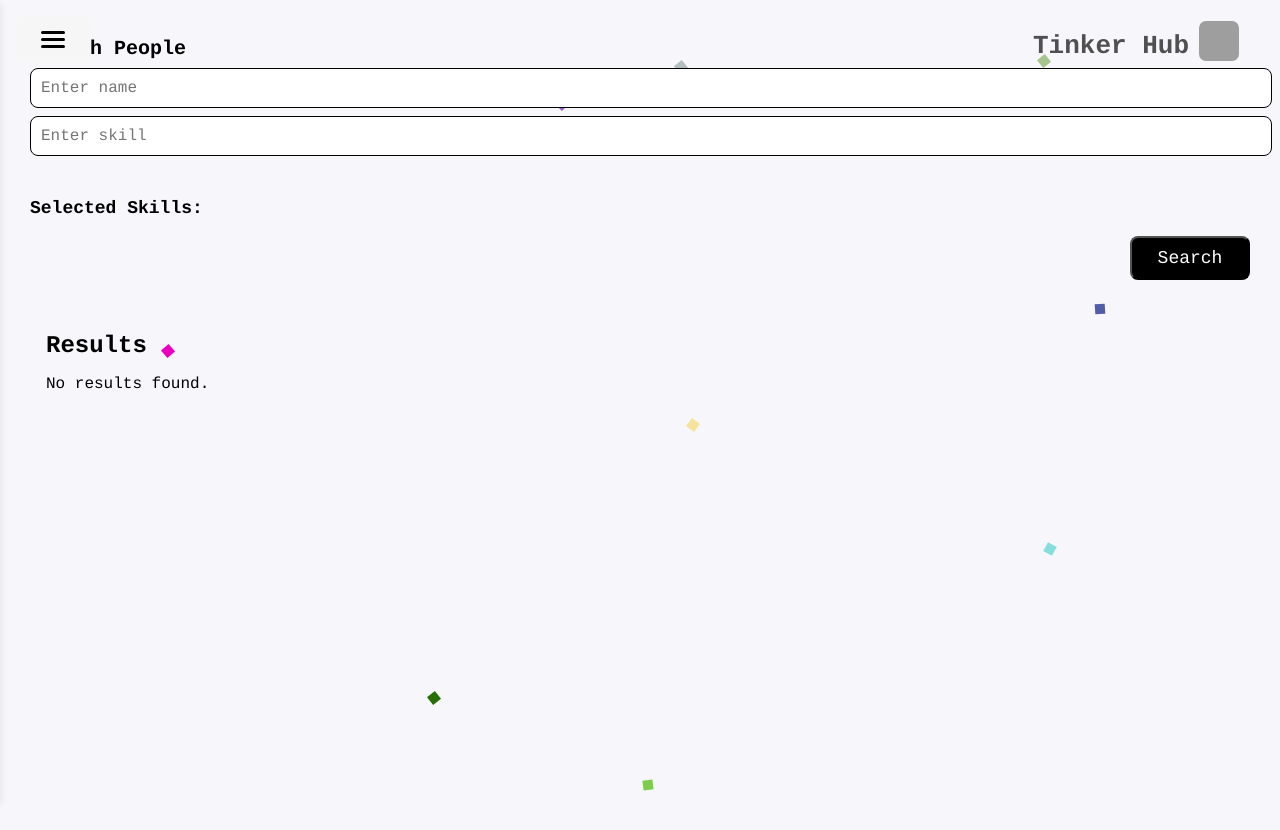
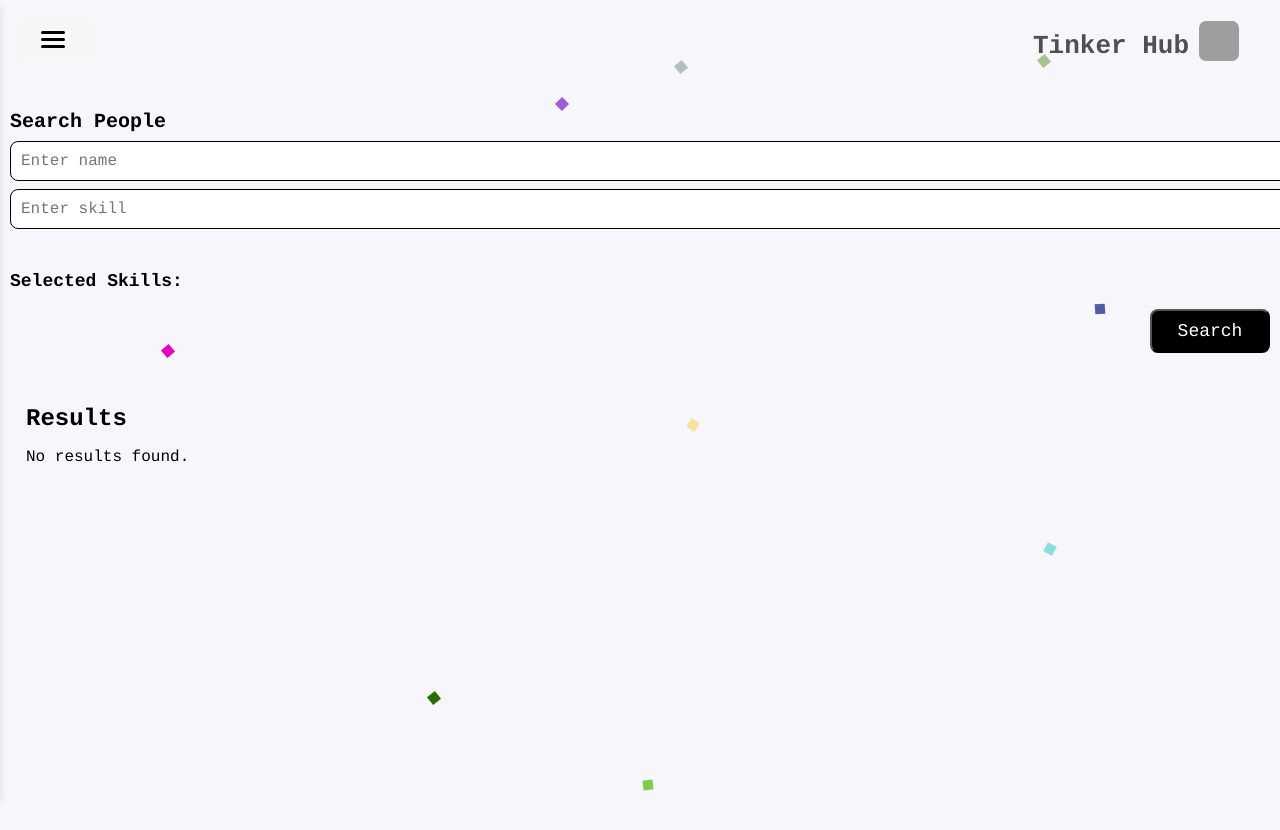
Before and after one commit to Arunitdy/TinkerHub, a React (Vite) app in the folder biolink/: page / in a window 1280 px wide. Shown: the top 830 px of the page. Built offline with nearby package versions, Linux system fonts and the light colour scheme; grey boxes are pictures that could not be loaded.

Commit message:
margin: 0px;       padding:0px;

```diff
--- a/biolink/src/App.css
+++ b/biolink/src/App.css
@@ -166,6 +166,7 @@ body {
   font-weight: bold;
   color: black;
   margin-bottom: 8px;
+  margin-top: 100px;
 }
 
 .search-input,
@@ -311,7 +312,8 @@ body {
 
 @media(min-width: 800px) {
     .app-container {
-      margin: 20px;
+      margin: 0px;
+      padding:0px;
       min-height: 100vh;
       display: flex;
       flex-direction: column;
```
